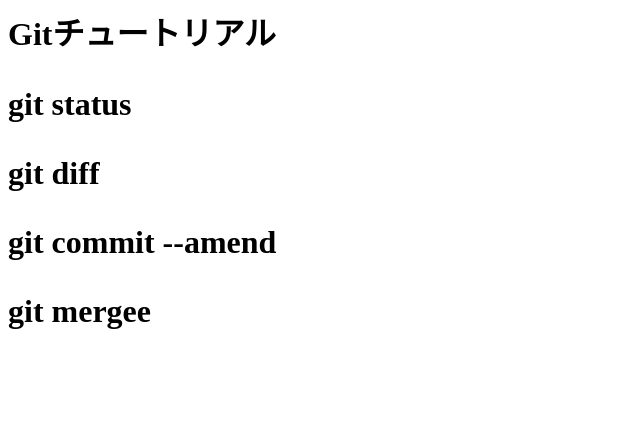
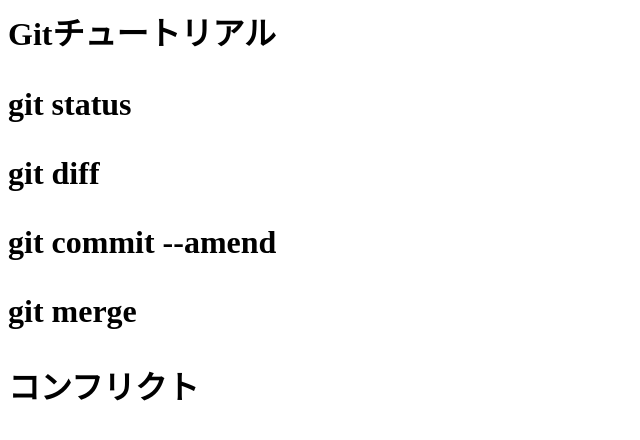
Before and after one commit to HIROSHI-YOSHIKAWA/git_tutorial, a plain HTML site: page index.html in a window 1280 px wide. Shown: the whole page, without its empty margins (0-640 px from the left). Drawn offline with Linux system fonts and the light colour scheme.

Commit message:
コンフリクトを追記

```diff
--- a/index.html
+++ b/index.html
@@ -2,4 +2,5 @@
 <p>git status</p>
 <p>git diff</p>
 <p>git commit --amend</p>
-<p>git mergee</p>
+<p>git merge</p>
+<p>コンフリクト</p>
```
